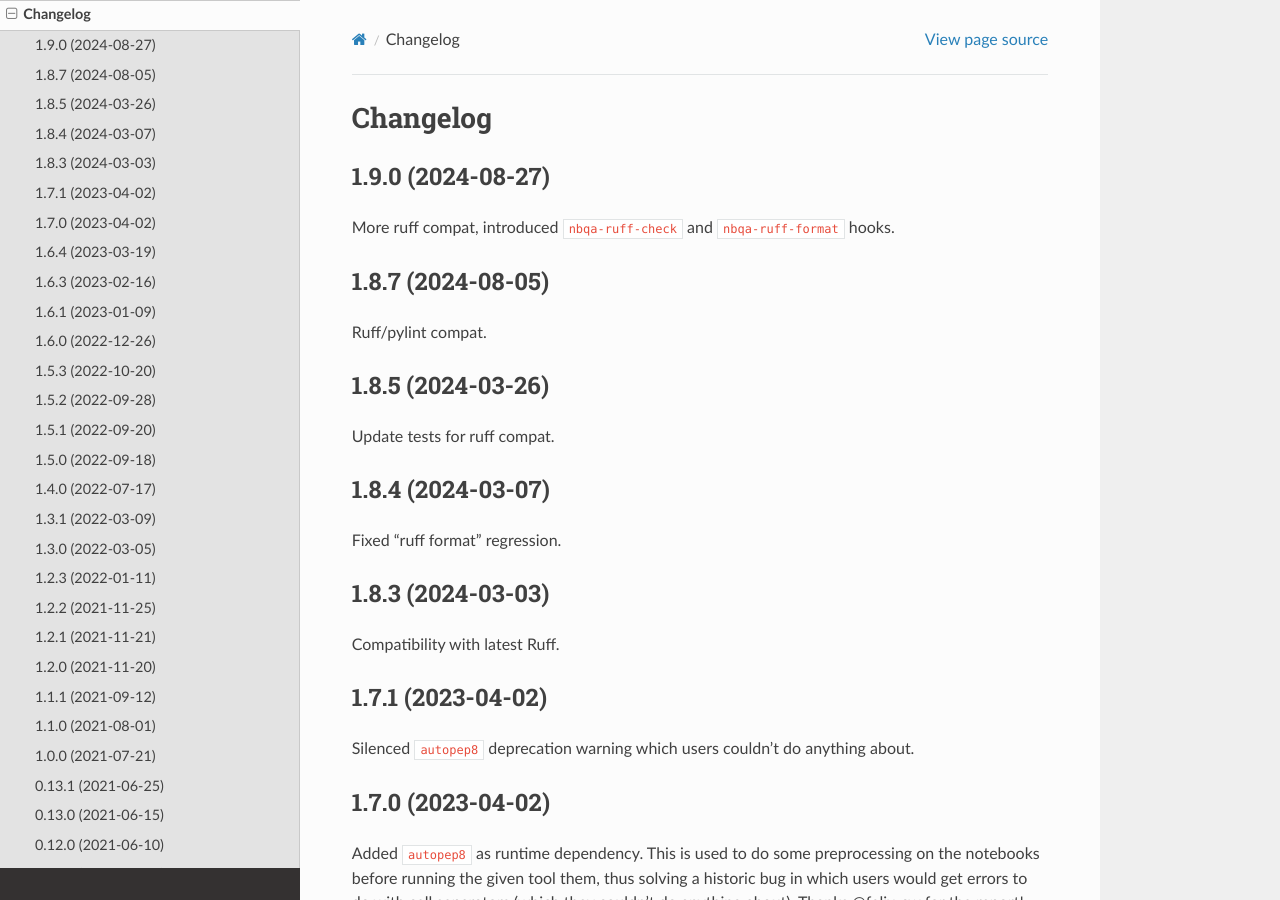
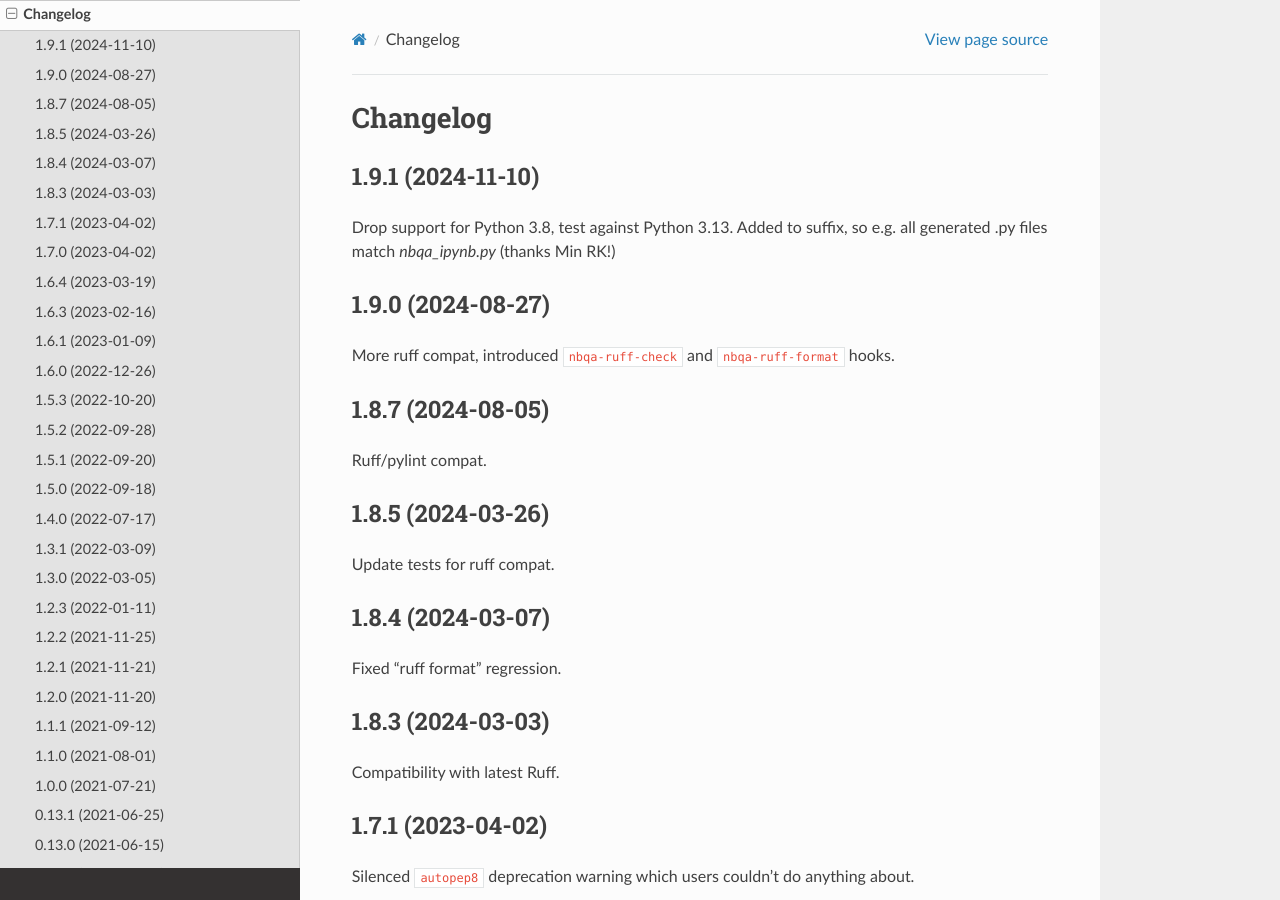
Before and after one commit to nbQA-dev/nbQA, a Sphinx documentation site: the page built from docs/history.rst, in a window 1280 px wide and 900 px high. Built offline with Sphinx 7.4.7 and the Read the Docs theme 3.1.0, drawn with Linux system fonts in a browser that asks for light colours.

Commit message:
update history

```diff
--- a/docs/history.rst
+++ b/docs/history.rst
@@ -1,6 +1,11 @@
 =========
 Changelog
 =========
+
+1.9.1 (2024-11-10)
+~~~~~~~~~~~~~~~~~~
+Drop support for Python 3.8, test against Python 3.13.
+Added to suffix, so e.g. all generated .py files match *nbqa_ipynb.py* (thanks Min RK!)
 
 1.9.0 (2024-08-27)
 ~~~~~~~~~~~~~~~~~~
```
